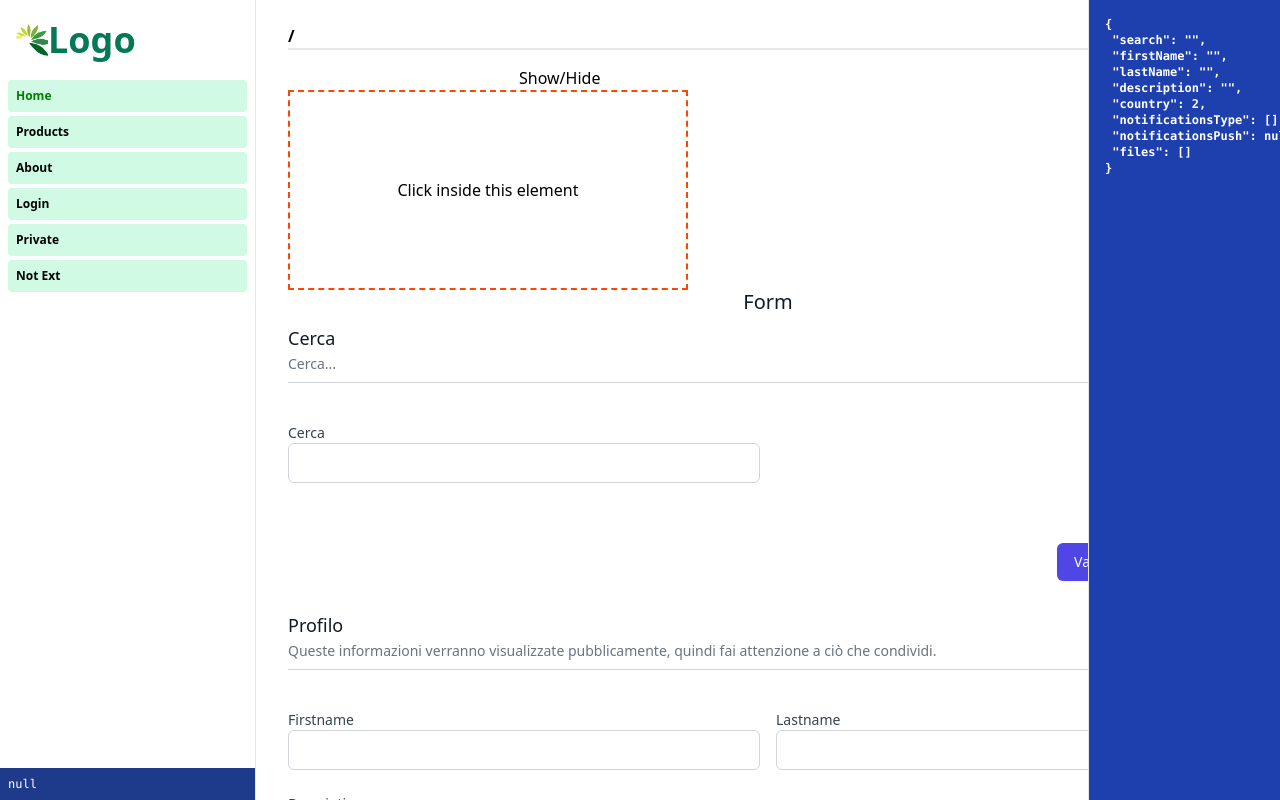
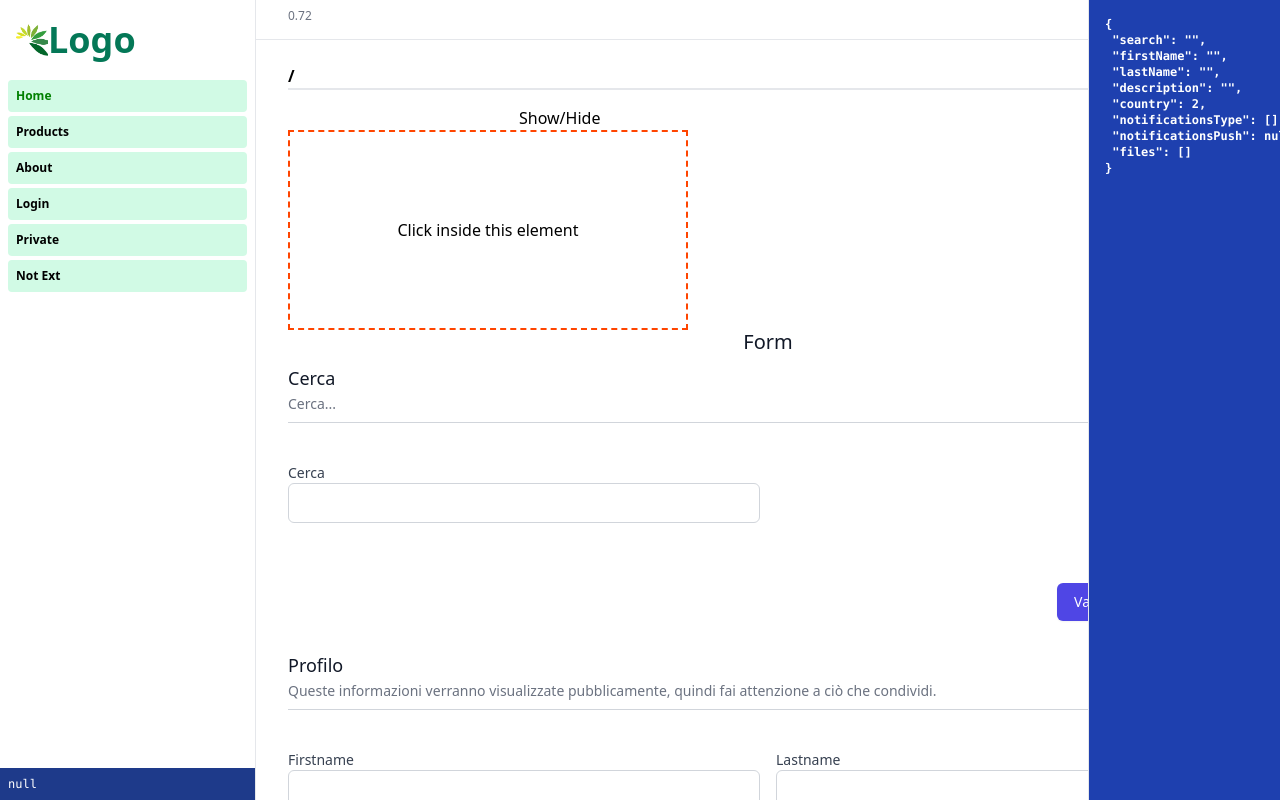
Before and after one commit to isjeady/corso-react-js, a React (Create React App) app: page / in a window 1280 px wide. Shown: the top 800 px of the page. Built offline with nearby package versions, Linux system fonts and the light colour scheme; no server answers.

Commit message:
Topbar e Re-rendering

```diff
--- a/src/App.js
+++ b/src/App.js
@@ -1,6 +1,7 @@
 import { Route, Routes } from "react-router";
 import Container from "./components/layout/Container";
 import Sidebar from "./components/layout/Sidebar";
+import TopBar from "./components/layout/TopBar";
 import About from "./pages/About";
 import Home from "./pages/Home";
 import LoginPage from "./pages/LoginPage";
@@ -11,6 +12,7 @@ import ProductsPage from "./pages/ProductsPage";
 export default function App() {
   return (
     <div>
+      <TopBar />
       <Sidebar />
       <Routes>
         <Route path="/" element={<Container />}>
--- /dev/null
+++ b/src/components/layout/TopBar.jsx
@@ -0,0 +1,20 @@
+import React, { useContext } from 'react'
+import { UserContext } from '../../contexts/user.context'
+
+const TopBar = () => {
+  const {currentUser} = useContext(UserContext)
+
+  return (
+    <div className="flex h-10 border-b z-30">
+        <div className="w-72"></div>
+        <div className="">
+        <ul className="inline-flex gap-4 my-2 text-xs font-medium text-gray-500">
+            <li>{parseFloat(Math.random()).toFixed(2)}</li>
+            {currentUser && <li>{currentUser.email}</li>}
+        </ul>
+        </div>
+    </div>
+  )
+}
+
+export default TopBar
--- a/src/pages/Private.js
+++ b/src/pages/Private.js
@@ -1,28 +1,14 @@
 import React from 'react'
-import { useNavigate } from 'react-router-dom';
+import LogoutButton from '../components/auth/LogoutButton';
 import RequireAuth from '../components/layout/RequireAuth'
-import { UiButton } from '../components/ui/UiButton'
-import { LOCAL_STORAGE_TOKEN_PROPS } from '../services/http';
 
 const Private = () => {
-  let navigate = useNavigate();
-
-  const handleLogout = () => {
-    if(confirm("Vuoi uscire??")){
-        localStorage.removeItem(LOCAL_STORAGE_TOKEN_PROPS);
-        navigate("/login")
-    }
-  }
-
   return (
       <RequireAuth>
         <div>
           Private
 
-          <UiButton
-            title="Logout"
-            onClick={handleLogout}
-          />
+          <LogoutButton />
         </div>
       </RequireAuth>
   )
```
